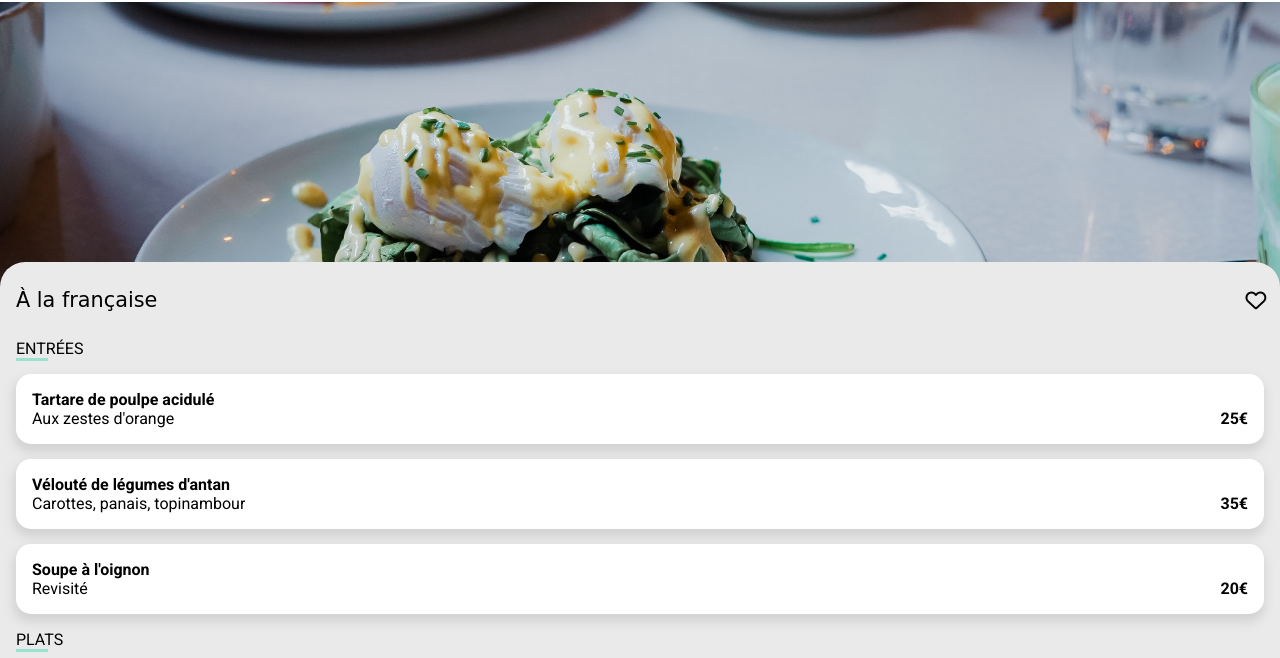
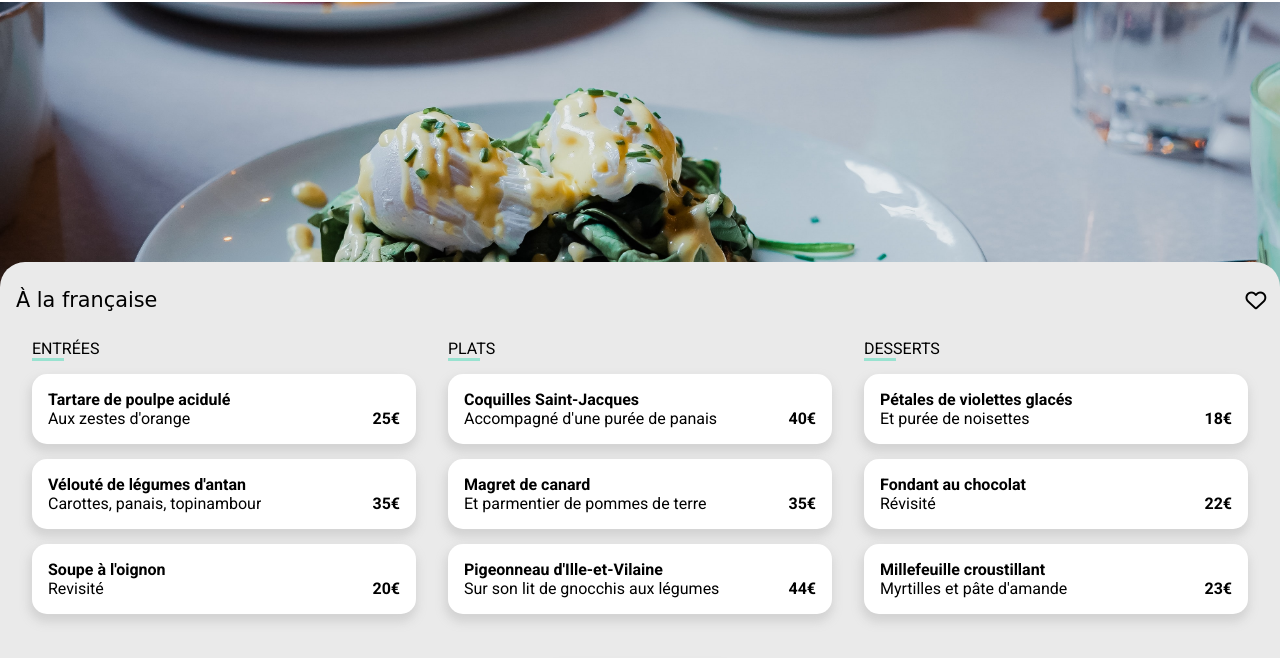
Before and after one commit to qbuxman/oh-my-food, a plain HTML site: page restaurants/a-la-francaise.html in a window 1280 px wide. Shown: the part 70-728 px from the top of the page. Drawn offline with Linux system fonts and the light colour scheme; a web font is replaced by a local one.

Commit message:
Responsive desktop menus

```diff
--- a/sass/_responsive.scss
+++ b/sass/_responsive.scss
@@ -47,4 +47,16 @@
       width: 30vw;
     }
   }
+
+  .menu-details {
+    display: flex;
+    justify-content: center;
+    gap: 1em 2em;
+    .menu-block {
+      width: 30vw;
+      .menu-section {
+        margin-left: 0 !important;
+      }
+    }
+  }
 }
```
Also changed, not shown: css/style.css, 1 other file.
